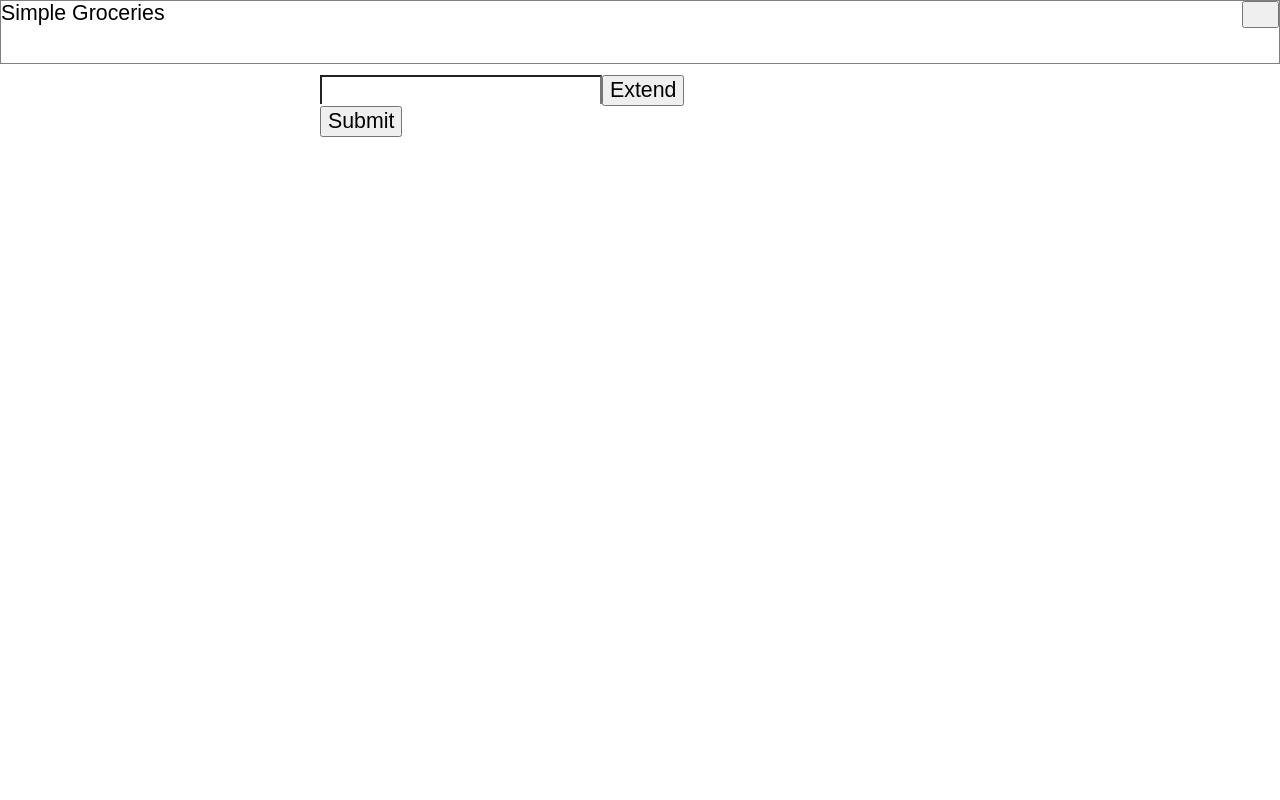
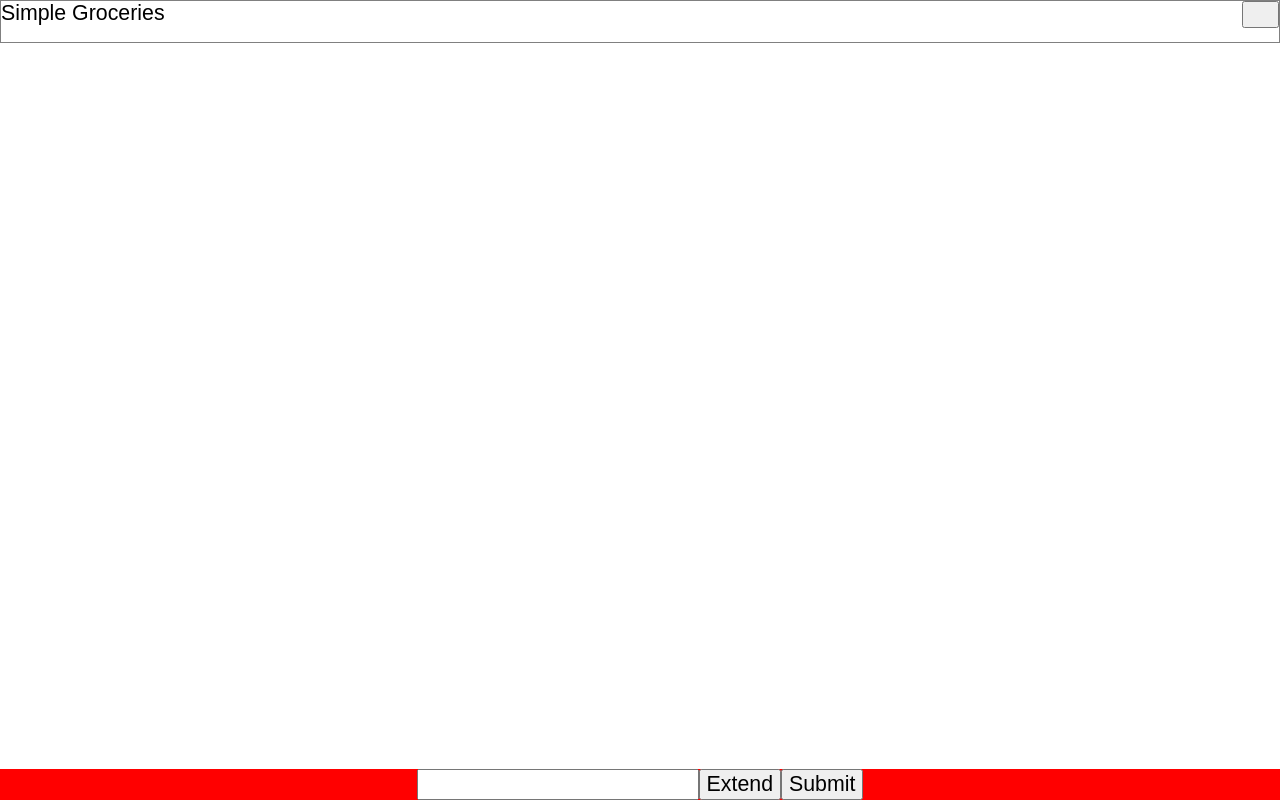
Before and after one commit to baddabudda/simple-groceries, a Vue app: page / in a window 1280 px wide. Built offline with nearby package versions, Linux system fonts and the light colour scheme; some icons are missing.

Commit message:
style: add prettier

```diff
--- a/package.json
+++ b/package.json
@@ -6,7 +6,8 @@
   "scripts": {
     "dev": "vite --host",
     "build": "vite build",
-    "preview": "vite preview"
+    "preview": "vite preview",
+    "format": "prettier -w src"
   },
   "dependencies": {
     "vue": "^3.5.13"
@@ -14,6 +15,7 @@
   "devDependencies": {
     "@iconify/vue": "^5.0.0",
     "@vitejs/plugin-vue": "^5.2.3",
+    "prettier": "^3.5.3",
     "vite": "^6.3.5"
   },
   "packageManager": "pnpm@10.10.0+sha512.d615db246fe70f25dcfea6d8d73dee782ce23e2245e3c4f6f888249fb568149318637dca73c2c5c8ef2a4ca0d5657fb9567188bfab47f566d1ee6ce987815c39"
--- a/src/App.vue
+++ b/src/App.vue
@@ -1,65 +1,77 @@
 <script setup>
-import { ref, onMounted } from 'vue'
-import ItemComponent from './components/ItemComponent.vue'
-import InfoInput from './components/InfoInput.vue'
-import ToolbarComponent from './components/ToolbarComponent.vue'
+import { ref, onMounted } from "vue";
+import ItemComponent from "./components/ItemComponent.vue";
+import InfoInput from "./components/InfoInput.vue";
+import ToolbarComponent from "./components/ToolbarComponent.vue";
+import BottomBar from "./components/BottomBar.vue";
 
-const items = ref([])
-const currentId = ref(-1)
+const items = ref([]);
+const currentId = ref(-1);
 
-const itemsKey = "items"
-const idKey = "last_id"
+const itemsKey = "items";
+const idKey = "last_id";
 
 onMounted(() => {
   if (localStorage.getItem(itemsKey)) {
-    items.value = JSON.parse(localStorage.getItem(itemsKey))
-    currentId.value = JSON.parse(localStorage.getItem(idKey))
+    items.value = JSON.parse(localStorage.getItem(itemsKey));
+    currentId.value = JSON.parse(localStorage.getItem(idKey));
   }
-})
+});
 
 function addItem(item) {
-  currentId.value++
-  items.value.push({id: currentId.value, item_name: item.name, item_data: item.data, bought: false})
-  saveItem()
+  currentId.value++;
+  items.value.push({
+    id: currentId.value,
+    item_name: item.name,
+    item_data: item.data,
+    bought: false,
+  });
+  saveItem();
 }
 
 function deleteItemById(id) {
-  let item_id = items.value.findIndex((item) => item.id == id)
-  items.value.splice(item_id, 1)
-  saveItem()
-  console.log(items.value)
+  let item_id = items.value.findIndex((item) => item.id == id);
+  items.value.splice(item_id, 1);
+  saveItem();
+  console.log(items.value);
 }
 
 function handleSubmit(item) {
-  addItem(item)
+  addItem(item);
 }
 
 function saveItem() {
-  const parsed = JSON.stringify(items.value)
-  localStorage.setItem(itemsKey, parsed)
-  localStorage.setItem(idKey, currentId.value)
+  const parsed = JSON.stringify(items.value);
+  localStorage.setItem(itemsKey, parsed);
+  localStorage.setItem(idKey, currentId.value);
 }
 
 function deleteAll() {
-  console.log("Cleaning...")
-  localStorage.clear()
-  resetValues()
+  console.log("Cleaning...");
+  localStorage.clear();
+  resetValues();
 }
 
 function resetValues() {
-  currentId.value = -1
-  items.value = []
+  currentId.value = -1;
+  items.value = [];
 }
 </script>
 
 <template>
+  <ToolbarComponent @on-delete-all="deleteAll" />
   <div class="main-container">
-    <ToolbarComponent @on-delete-all="deleteAll"/>
     <div class="container">
-      <ItemComponent v-for="item in items" :item :key="item.id" @on-item-checked="deleteItemById"/>
+      <ItemComponent
+        v-for="item in items"
+        :item
+        :key="item.id"
+        @on-item-checked="deleteItemById"
+      />
     </div>
-    <InfoInput @on-submit="handleSubmit"/>
+    <!-- <InfoInput @on-submit="handleSubmit"/> -->
   </div>
+  <BottomBar @on-submit="handleSubmit" />
 </template>
 
 <style scoped>
--- /dev/null
+++ b/src/components/BottomBar.vue
@@ -0,0 +1,94 @@
+<script setup>
+import { nextTick, ref } from "vue";
+
+const extended = ref(false);
+
+const itemName = ref("");
+const itemData = ref("");
+
+const dataInput = ref();
+const nameInput = ref();
+
+const emit = defineEmits(["onSubmit"]);
+
+function submit() {
+  if (nameInput.value) {
+    nameInput.value.focus();
+  }
+  if (itemName.value) {
+    let item = {
+      name: itemName.value,
+      data: itemData.value,
+    };
+    clearInput();
+    emit("onSubmit", item);
+  } else {
+    console.log("Trying to submit with empty name");
+  }
+}
+
+async function extend() {
+  extended.value = true;
+  await nextTick();
+  if (dataInput.value) {
+    dataInput.value.focus();
+  }
+}
+
+function clearInput() {
+  itemName.value = "";
+  itemData.value = "";
+  extended.value = false;
+}
+</script>
+
+<template>
+  <div class="bottom-bar-container">
+    <!-- <InfoInput/> -->
+    <div class="form-container">
+      <div class="expandable-input">
+        <input
+          @keypress.ctrl.enter.exact="submit"
+          @keypress.enter.exact="extend"
+          v-model="itemName"
+          ref="nameInput"
+          type="text"
+        />
+        <!-- <input class="data-input" @keypress.enter="submit" v-show="extended" ref="dataInput" v-model="itemData" type="text"><br v-show="extended"> -->
+        <input
+          class="data-input"
+          @keypress.enter="submit"
+          v-show="extended"
+          ref="dataInput"
+          v-model="itemData"
+          type="text"
+        />
+      </div>
+      <button @click="extend">Extend</button><br />
+      <button class="submit-button" @click="submit">Submit</button>
+    </div>
+  </div>
+</template>
+
+<style scoped>
+.bottom-bar-container {
+  background-color: red;
+  position: fixed;
+  /* max-width: 30rem; */
+  bottom: 0;
+  left: 0;
+  right: 0;
+  display: flex;
+  justify-content: center;
+  /* left: 50%; */
+  /* transform: translateX(-50%); */
+  /* overflow: hidden; */
+}
+.form-container {
+  display: flex;
+}
+.expandable-input {
+  display: flex;
+  flex-direction: column;
+}
+</style>
--- a/src/components/InfoInput.vue
+++ b/src/components/InfoInput.vue
@@ -1,52 +1,78 @@
 <script setup>
-import { nextTick, ref } from 'vue'
+import { nextTick, ref } from "vue";
 
-const extended = ref(false)
+const extended = ref(false);
 
-const itemName = ref('')
-const itemData = ref('')
+const itemName = ref("");
+const itemData = ref("");
 
-const dataInput = ref()
-const nameInput = ref()
+const dataInput = ref();
+const nameInput = ref();
 
-const emit = defineEmits(["onSubmit"])
+const emit = defineEmits(["onSubmit"]);
 
 function submit() {
   if (nameInput.value) {
-        nameInput.value.focus()
+    nameInput.value.focus();
   }
   if (itemName.value) {
     let item = {
       name: itemName.value,
       data: itemData.value,
-        }
-        clearInput()
-        emit("onSubmit", item)
+    };
+    clearInput();
+    emit("onSubmit", item);
   } else {
-        console.log("Trying to submit with empty name")
+    console.log("Trying to submit with empty name");
   }
 }
 
 async function extend() {
-    extended.value = true
-    await nextTick()
+  extended.value = true;
+  await nextTick();
   if (dataInput.value) {
-        dataInput.value.focus()
+    dataInput.value.focus();
   }
 }
 
 function clearInput() {
-    itemName.value = ''
-    itemData.value = ''
-    extended.value = false
+  itemName.value = "";
+  itemData.value = "";
+  extended.value = false;
 }
 </script>
 
 <template>
-    <div>
-        <input @keypress.ctrl.enter.exact="submit" @keypress.enter.exact="extend" v-model="itemName" ref="nameInput" type="text" style="border-bottom:0">
-        <button @click="extend">Extend</button><br>
-        <input @keypress.enter="submit" v-show="extended" ref="dataInput" v-model="itemData" type="text" style="border-top:0"><br v-show="extended">
-        <button @click="submit">Submit</button>
+  <div class="form-container">
+    <div class="expandable-input">
+      <input
+        @keypress.ctrl.enter.exact="submit"
+        @keypress.enter.exact="extend"
+        v-model="itemName"
+        ref="nameInput"
+        type="text"
+      />
+      <!-- <input class="data-input" @keypress.enter="submit" v-show="extended" ref="dataInput" v-model="itemData" type="text"><br v-show="extended"> -->
+      <input
+        class="data-input"
+        @keypress.enter="submit"
+        v-show="extended"
+        ref="dataInput"
+        v-model="itemData"
+        type="text"
+      />
+    </div>
+    <button @click="extend">Extend</button><br />
+    <button class="submit-button" @click="submit">Submit</button>
   </div>
 </template>
+
+<style scoped>
+.form-container {
+  display: flex;
+}
+.expandable-input {
+  display: flex;
+  flex-direction: column;
+}
+</style>
--- a/src/components/ItemComponent.vue
+++ b/src/components/ItemComponent.vue
@@ -1,31 +1,35 @@
 <script setup>
-import { ref } from 'vue';
+import { ref } from "vue";
 
-const emit = defineEmits(['onItemChecked'])
+const emit = defineEmits(["onItemChecked"]);
 
-const props = defineProps(['item'])
-const checked = ref(props.item.bought)
+const props = defineProps(["item"]);
+const checked = ref(props.item.bought);
 
 function updateState() {
-  props.item.bought = !props.item.bought
-  checked.value = props.item.bought
+  props.item.bought = !props.item.bought;
+  checked.value = props.item.bought;
 }
 
 function onItemChecked() {
-  updateState()
+  updateState();
   // console.log(props.item.id)
-  setTimeout(() => { emit('onItemChecked', props.item.id) }, 250)
+  setTimeout(() => {
+    emit("onItemChecked", props.item.id);
+  }, 250);
 }
 </script>
 
 <template>
-    <div class="item-container" :class="{inactive: checked}">
-      <div class="item-info">
-        <p class="item-name">{{ props.item.item_name }}</p>
-        <p class="item-description" v-if="props.item.item_data">{{ props.item.item_data }}</p>
-      </div>
-      <input class="checkbox" type="checkbox" @click="onItemChecked">
+  <div class="item-container" :class="{ inactive: checked }">
+    <div class="item-info">
+      <p class="item-name">{{ props.item.item_name }}</p>
+      <p class="item-description" v-if="props.item.item_data">
+        {{ props.item.item_data }}
+      </p>
     </div>
+    <input class="checkbox" type="checkbox" @click="onItemChecked" />
+  </div>
 </template>
 
 <style scoped>
--- a/src/components/ToolbarComponent.vue
+++ b/src/components/ToolbarComponent.vue
@@ -1,10 +1,10 @@
 <script setup>
-import { Icon } from "@iconify/vue"
+import { Icon } from "@iconify/vue";
 
-const emit = defineEmits(["onDeleteAll"])
+const emit = defineEmits(["onDeleteAll"]);
 
 function onDeleteAllClicked() {
-    emit("onDeleteAll")
+  emit("onDeleteAll");
 }
 </script>
 
--- a/src/style.css
+++ b/src/style.css
@@ -36,7 +36,7 @@
   font-family: Arial, Helvetica, sans-serif;
   font-size: 16pt;
 
-    --toolbar-height: 3em;
+  --toolbar-height: 2em;
   --border-width: 1px;
 }
 
```
Also changed, not shown: src/components/AddInput.vue (+19 -15 lines), src/main.js (+4 -4 lines), src/styles-default.css (line endings or trailing spaces), 1 other file (tests, documents, lock files or other folders). Lines whose indentation alone changed are shown as unchanged.
